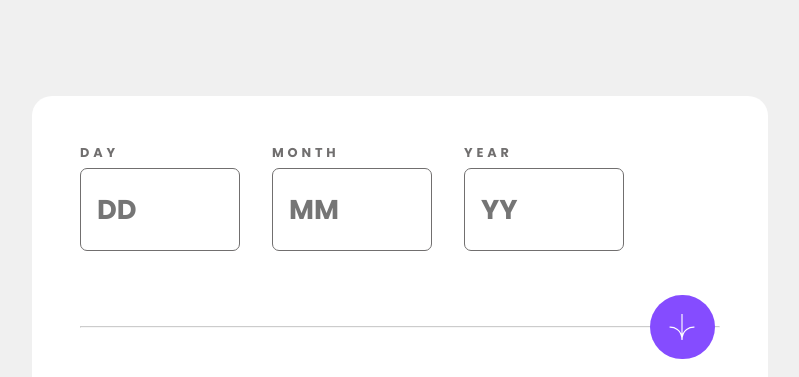
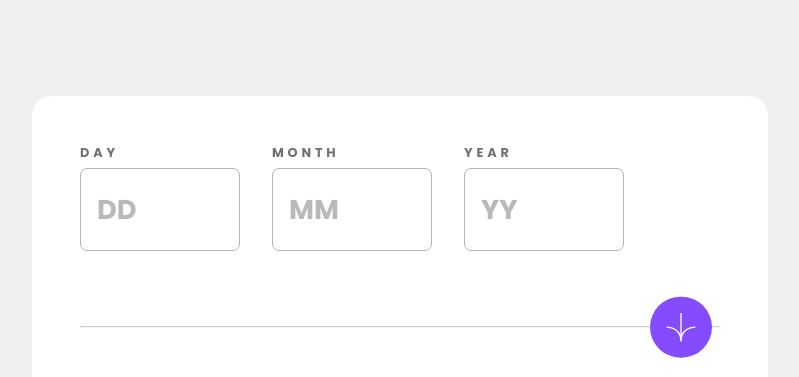
Before and after one commit to tloxiu/Age-calculator-app, a plain HTML site: page index.html in a window 1536 px wide. Shown: the top 377 px of the page, without its empty margins (368-1167 px from the left). Drawn offline with Linux system fonts and the light colour scheme.

Commit message:
Update style.css

```diff
--- a/style.css
+++ b/style.css
@@ -128,6 +128,7 @@ input{
   font-size: 1.2rem;
   font-weight: 700;
   padding: 0.6rem 1rem;
+  opacity: 0.5;
 }
 
 .red-accent-input{
@@ -245,7 +246,7 @@ span{
     top: 50%;
     left: 89%;
     transform: translateY(-50%);
-    padding: 1.2rem;
+    padding: 1rem;
   }
 
   h1{
```
